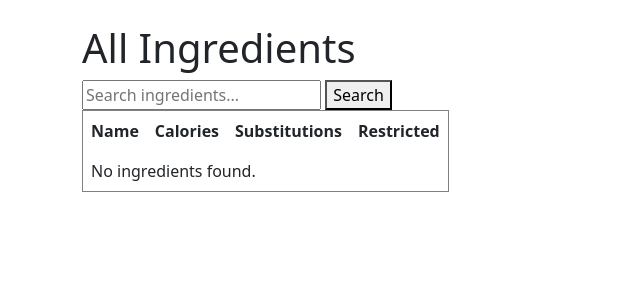
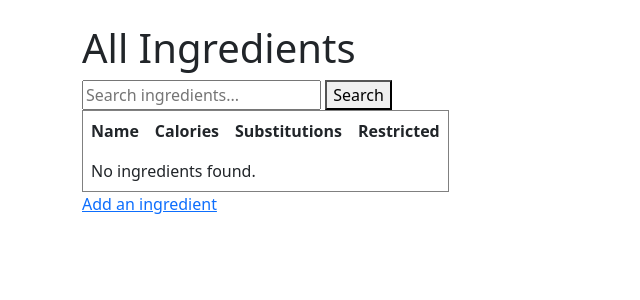
Before and after one commit to dylanfritz/database-project, a Django app: page /ingredients/ in a window 1280 px wide. Shown: the part 56-356 px from the top of the page, without its empty margins (0-640 px from the left). Run offline with Django 3.2, Linux system fonts and the light colour scheme; the visitor is signed in with stand-in values (Sample User, id 1); data that the repository does not hold is empty.

Commit message:
thingy to add ingredients

```diff
--- a/website/recipedb/templates/recipedb/home.html
+++ b/website/recipedb/templates/recipedb/home.html
@@ -28,6 +28,7 @@
     <p><a href="/add-recipe/">Add a recipe!</a></p>
     <p><a href="/recipe-view/">View recipes!</a></p>
     <p><a href="{% url 'ingredient_page' %}">View All Ingredients</a></p>
+    <p><a href="{% url 'add_ingredient' %}">Add an ingredient</a></p>
 
 </body>
 
--- a/website/recipedb/templates/recipedb/ingredient_page.html
+++ b/website/recipedb/templates/recipedb/ingredient_page.html
@@ -24,7 +24,13 @@
       <tr>
         <td>{{ ingredient.name }}</td>
         <td>{{ ingredient.calories }}</td>
-        <td>{{ ingredient.substitutes.name }}</td>
+        <td>
+          {% for substitute in ingredient.substitutes.all %}
+            {{ substitute.name }}{% if not forloop.last %}, {% endif %}
+          {% empty %}
+            No substitutes available
+          {% endfor %}
+        </td>
         <td>
           <button class="restrict-btn"
           data-name="{{ ingredient.name }}">
@@ -43,6 +49,8 @@
     {% endfor %}
   </tbody>
 </table>
+
+<p><a href="{% url 'add_ingredient' %}">Add an ingredient</a></p>
 
 <script>
   document.querySelectorAll('.restrict-btn').forEach(function(button) {
--- a/website/recipedb/urls.py
+++ b/website/recipedb/urls.py
@@ -15,5 +15,6 @@
     path('recipe/edit/<int:id>/', views.edit_recipe, name='edit_recipe'),
     path('recipe/<int:recipe_id>/toggle_preference/', views.toggle_preference, name='toggle_preference'),
     path('ingredients/', views.ingredient_page, name='ingredient_page'),
+    path('add-ingredient/', views.add_ingredient, name='add_ingredient'),
     path('ingredients/toggle_restricted/', views.toggle_restricted_ingredient, name='toggle_restricted_ingredient'),
 ]
--- a/website/recipedb/views.py
+++ b/website/recipedb/views.py
@@ -4,7 +4,7 @@
 from .models import UserProfile, Ingredient, Recipe, ShoppingList, RecipeList
 from django.contrib.auth.forms import UserCreationForm
 from django.views.decorators.http import require_POST
-from .forms import RecipeForm, SignUpForm, RecipeIngredientFormSet
+from .forms import RecipeForm, SignUpForm, RecipeIngredientFormSet, AddIngredientForm
 from django.http import JsonResponse
 import json
 
@@ -45,6 +45,22 @@
     }
 
     return render(request, "recipedb/ingredient_page.html", context)
+
+
+# for adding ingredients
+def add_ingredient(request):
+    if request.method == 'POST':
+        form = AddIngredientForm(request.POST)
+        if form.is_valid():
+            ingredient= form.save()  # Save the new ingredient to the database
+            substitutes = form.cleaned_data['substitutes']
+            ingredient.substitutes.set(substitutes)  # Link the selected substitutes
+
+            return redirect('ingredient_page')  # Redirect to the ingredient list or another page
+    else:
+        form = AddIngredientForm()  # Empty form for GET request
+
+    return render(request, 'recipedb/add_ingredient.html', {'form': form})
 
 # user shopping list
 @login_required
--- a/website/website/settings.py
+++ b/website/website/settings.py
@@ -136,6 +136,9 @@
 
 STATIC_URL = '/static/'
 
+
+
+
 # Default primary key field type
 # https://docs.djangoproject.com/en/3.2/ref/settings/#default-auto-field
 
```
Also changed, not shown: website/recipedb/forms.py (+13 -1 lines), website/recipedb/templates/recipedb/add_ingredient.html (added, +14 -0 lines).
